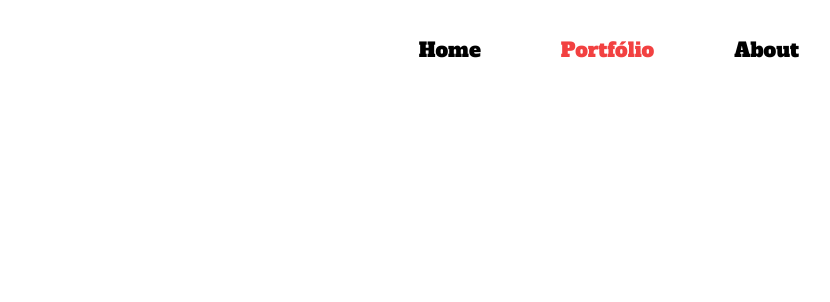
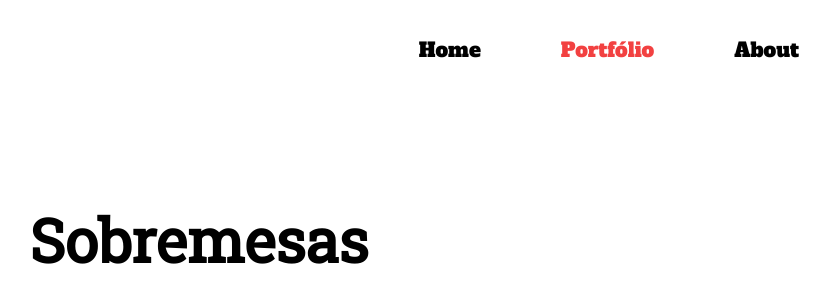
Before and after one commit to ViniGraeff/Media_Queries_CSS, a plain HTML site: page Media-Queries/portfolio/sobremesa/sobremesa.html in a window 1280 px wide. Shown: the whole page, without its empty margins (441-1271 px from the left). Drawn offline with Linux system fonts and the light colour scheme.

Commit message:
Título sobremesas

```diff
--- a/Media-Queries/portfolio/sobremesa/css/style.css
+++ b/Media-Queries/portfolio/sobremesa/css/style.css
@@ -46,3 +46,10 @@ li a:hover{
 .active {
     color: #f24141;
 }
+
+.titulo h1{
+	margin-top: 200px;
+	font-size: 60px;
+	text-align: center;
+	font-family: 'Roboto Slab', serif;
+}
--- a/Media-Queries/portfolio/sobremesa/sobremesa.html
+++ b/Media-Queries/portfolio/sobremesa/sobremesa.html
@@ -14,7 +14,9 @@
 		</ul>
 	</nav>
 
-	<h1>Sobremesas</h1>
+	<div class="titulo">
+		<h1>Sobremesas</h1>
+	</div>
 
 </body>
 </html>
```
